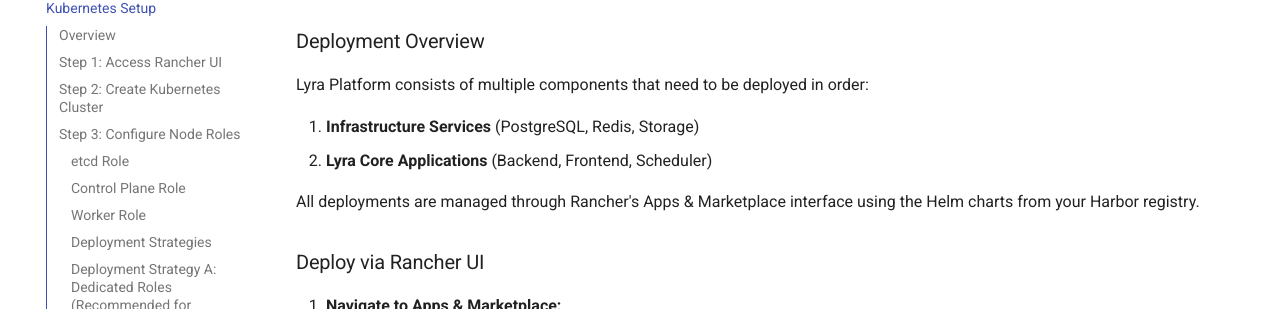
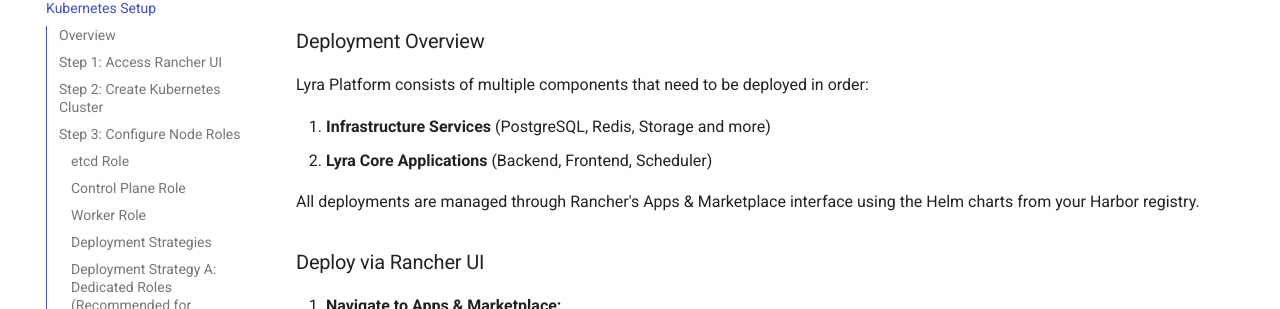
Before and after one commit to amreinch/lyra-docs, an MkDocs documentation site: the page built from docs/installation/kubernetes-setup.md, in a window 1280 px wide and 900 px high, scrolled down 9078 px. Shown: the part 143-452 px from the top of the window. Built offline with MkDocs 1.6.1 and Material for MkDocs 9.7.7, drawn with Linux system fonts in a browser that asks for light colours; comment, search, counter and statistics services are not loaded.

Commit message:
Update Infrastructure Services description
- Added 'and more' to Infrastructure Services list in Deployment Overview

```diff
--- a/docs/installation/kubernetes-setup.md
+++ b/docs/installation/kubernetes-setup.md
@@ -425,7 +425,7 @@ With the cluster configured and Rancher settings in place, you can now deploy Ly
 
 Lyra Platform consists of multiple components that need to be deployed in order:
 
-1. **Infrastructure Services** (PostgreSQL, Redis, Storage)
+1. **Infrastructure Services** (PostgreSQL, Redis, Storage and more)
 2. **Lyra Core Applications** (Backend, Frontend, Scheduler)
 
 All deployments are managed through Rancher's Apps & Marketplace interface using the Helm charts from your Harbor registry.
```
